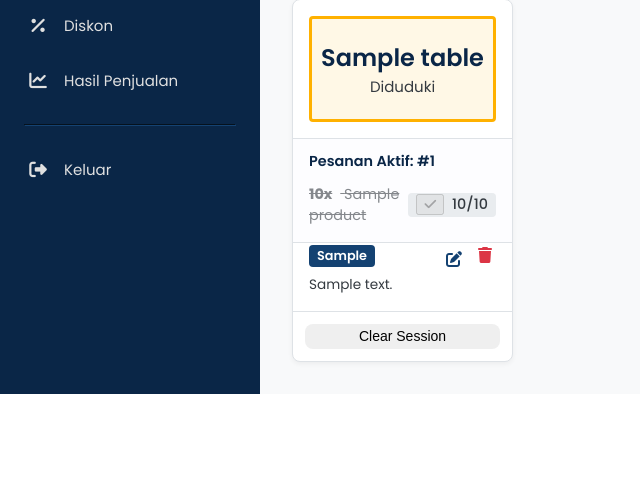
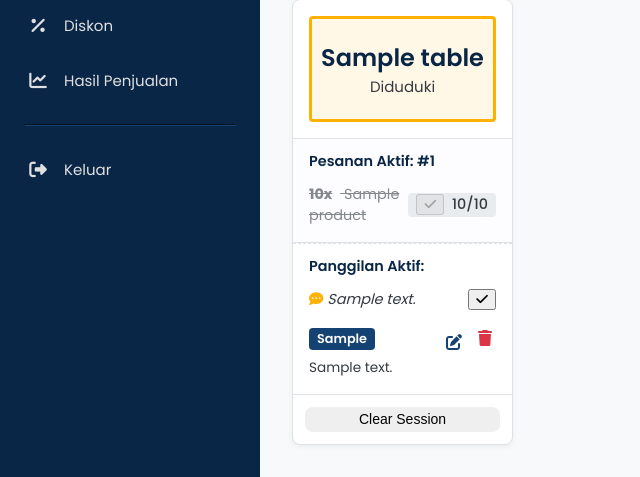
Before and after one commit to adirazaidan/Rakobuan, a Laravel app: page /admin/dining-tables in a window 1280 px wide. Shown: the part 583-1060 px from the top of the page, without its empty margins (0-640 px from the left). Before the commit the page ends 977 px from the top, so only its background shows below. Run offline with Laravel 9, Linux system fonts and the light colour scheme; a user stored in the database is signed in; data comes from the database, SQL or seed files in the repository; tables that the repository leaves empty hold one stand-in row (values such as "Sample post"); style sheets or scripts are compiled from the project's sources.

Commit message:
Call On Menu Dashboard

```diff
--- a/app/Http/Controllers/Admin/DiningTableController.php
+++ b/app/Http/Controllers/Admin/DiningTableController.php
@@ -17,7 +17,7 @@ class DiningTableController extends Controller
     {
         $locations = DiningTable::select('location')->whereNotNull('location')->distinct()->pluck('location');
         $selectedLocation = $request->input('location');
-        $query = DiningTable::with(['activeOrder.orderItems.product','latestCompletedOrder.orderItems.product']);
+        $query = DiningTable::with(['activeOrder.orderItems.product', 'latestCompletedOrder.orderItems.product', 'activeCalls']);
         if ($selectedLocation) {
             $query->where('location', $selectedLocation);
         }
@@ -58,10 +58,7 @@ class DiningTableController extends Controller
         $validated['is_locked'] = $request->has('is_locked');
         $diningTable->update($validated);
 
-        // Perbaikan: Kirim seluruh objek meja yang sudah di-refresh dan di-load relasinya
         TableStatusUpdated::dispatch($diningTable->fresh()->load(['activeOrder.orderItems.product', 'latestCompletedOrder.orderItems.product']));
-
-        // Picu juga event ini agar dropdown di halaman login pelanggan terupdate
         AvailableTablesUpdated::dispatch();
 
         return redirect()->route('admin.dining-tables.index')->with('success', 'Data meja berhasil diperbarui.');
@@ -93,11 +90,7 @@ class DiningTableController extends Controller
         if ($sessionIdToClear) {
             SessionCleared::dispatch($sessionIdToClear);
         }
-
-        // Perbaikan: Kirim seluruh objek meja yang sudah di-refresh dan di-load relasinya
         TableStatusUpdated::dispatch($diningTable->fresh()->load(['activeOrder.orderItems.product', 'latestCompletedOrder.orderItems.product']));
-
-        // Picu juga event ini agar dropdown di halaman login pelanggan terupdate
         AvailableTablesUpdated::dispatch();
 
         return redirect()->route('admin.dining-tables.index')->with('success', 'Sesi untuk meja ' . $diningTable->name . ' berhasil dibersihkan.');
@@ -105,7 +98,7 @@ class DiningTableController extends Controller
 
     public function renderCard(DiningTable $diningTable)
     {
-        $table = $diningTable->load('activeOrder.orderItems.product','latestCompletedOrder.orderItems.product');
+        $table = $diningTable->load(['activeOrder.orderItems.product', 'latestCompletedOrder.orderItems.product', 'activeCalls']); // <-- Tambah 'activeCalls'
         return view('admin.dining-tables._card', compact('table'))->render();
     }
 }
--- a/app/Http/Controllers/Customer/CallController.php
+++ b/app/Http/Controllers/Customer/CallController.php
@@ -24,6 +24,7 @@ class CallController extends Controller
         }
 
         $call = Call::create([
+            'dining_table_id' => session('dining_table_id'),
             'customer_name' => session('customer_name'),
             'table_number' => session('table_number'),
             'notes' => $request->notes,
--- a/app/Models/Call.php
+++ b/app/Models/Call.php
@@ -14,5 +14,11 @@ class Call extends Model
         'table_number',
         'notes',
         'status',
+        'dining_table_id',
     ];
+
+    public function diningTable()
+    {
+        return $this->belongsTo(DiningTable::class);
+    }
 }
--- a/app/Models/DiningTable.php
+++ b/app/Models/DiningTable.php
@@ -31,4 +31,9 @@ class DiningTable extends Model
     {
         return $this->hasOne(Order::class)->where('status', 'completed')->latestOfMany();
     }
+
+    public function activeCalls()
+    {
+        return $this->hasMany(Call::class)->where('status', '!=', 'completed');
+    }
 }
--- a/public/css/admin.css
+++ b/public/css/admin.css
@@ -491,6 +491,35 @@ ul { list-style: none; padding: 0; margin: 0; }
     }
 }
 
+.table-card-call-details {
+    padding: 0.75rem 1rem;
+    border-top: 1px dashed var(--border-color); /* Beri pemisah dari detail order */
+}
+.table-card-call-details h5 {
+    margin: 0 0 0.5rem 0;
+    font-size: 0.9rem;
+    font-weight: 600;
+}
+.call-item-list {
+    list-style: none;
+    padding: 0;
+    margin: 0;
+}
+.call-item-row {
+    display: flex;
+    justify-content: space-between;
+    align-items: center;
+    font-size: 0.9rem;
+    padding: 0.25rem 0;
+}
+.call-note {
+    font-style: italic;
+    color: var(--text-muted);
+}
+.call-note i {
+    color: var(--accent-color);
+}
+
 /* Untuk layar yang sangat kecil, sesuaikan padding */
 @media (max-width: 576px) {
     .content-body {
--- a/resources/views/admin/dining-tables/_card.blade.php
+++ b/resources/views/admin/dining-tables/_card.blade.php
@@ -47,6 +47,30 @@
     </div>
     @endif
 
+    @if($table->activeCalls->isNotEmpty())
+    <div class="table-card-call-details">
+        <h5>Panggilan Aktif:</h5>
+        <ul class="call-item-list">
+            @foreach($table->activeCalls as $call)
+            <li class="call-item-row">
+                <span class="call-note" title="{{ $call->notes }}"><i class="fas fa-comment-dots"></i> {{ Str::limit($call->notes, 20) ?: 'Memanggil pelayan' }}</span>
+                <div class="call-actions">
+                    {{-- Tombol ini akan menandai panggilan sebagai 'completed' --}}
+                    <form action="{{ route('admin.calls.updateStatus', $call) }}" method="POST">
+                        @csrf
+                        @method('PATCH')
+                        <input type="hidden" name="status" value="completed">
+                        <button type="submit" class="btn-deliver-action" title="Tandai Selesai">
+                            <i class="fas fa-check"></i>
+                        </button>
+                    </form>
+                </div>
+            </li>
+            @endforeach
+        </ul>
+    </div>
+    @endif
+
     <div class="table-card-details">
         <div class="table-card-info">
             <span class="table-location">{{ $table->location }}</span>
```
Also changed, not shown: database/migrations/2025_06_26_112251_add_dining_table_id_to_calls_table.php (added).
